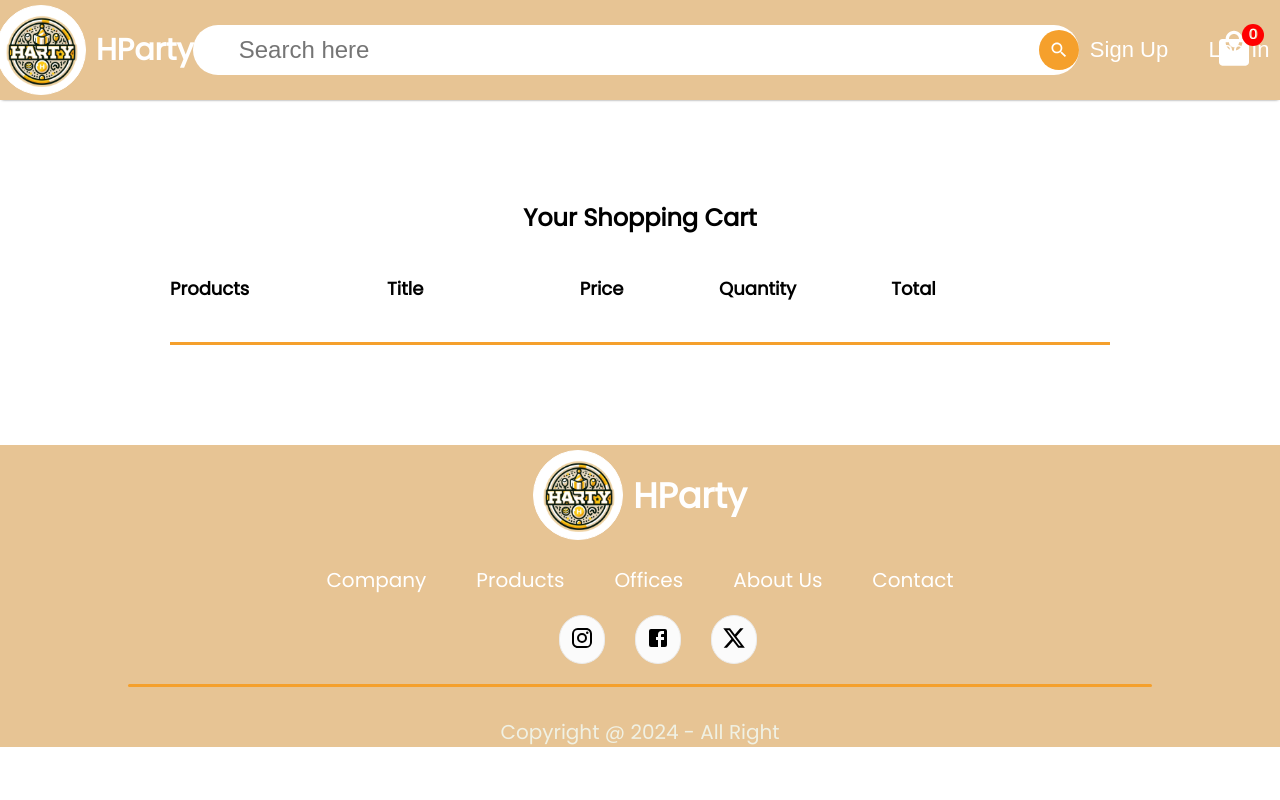
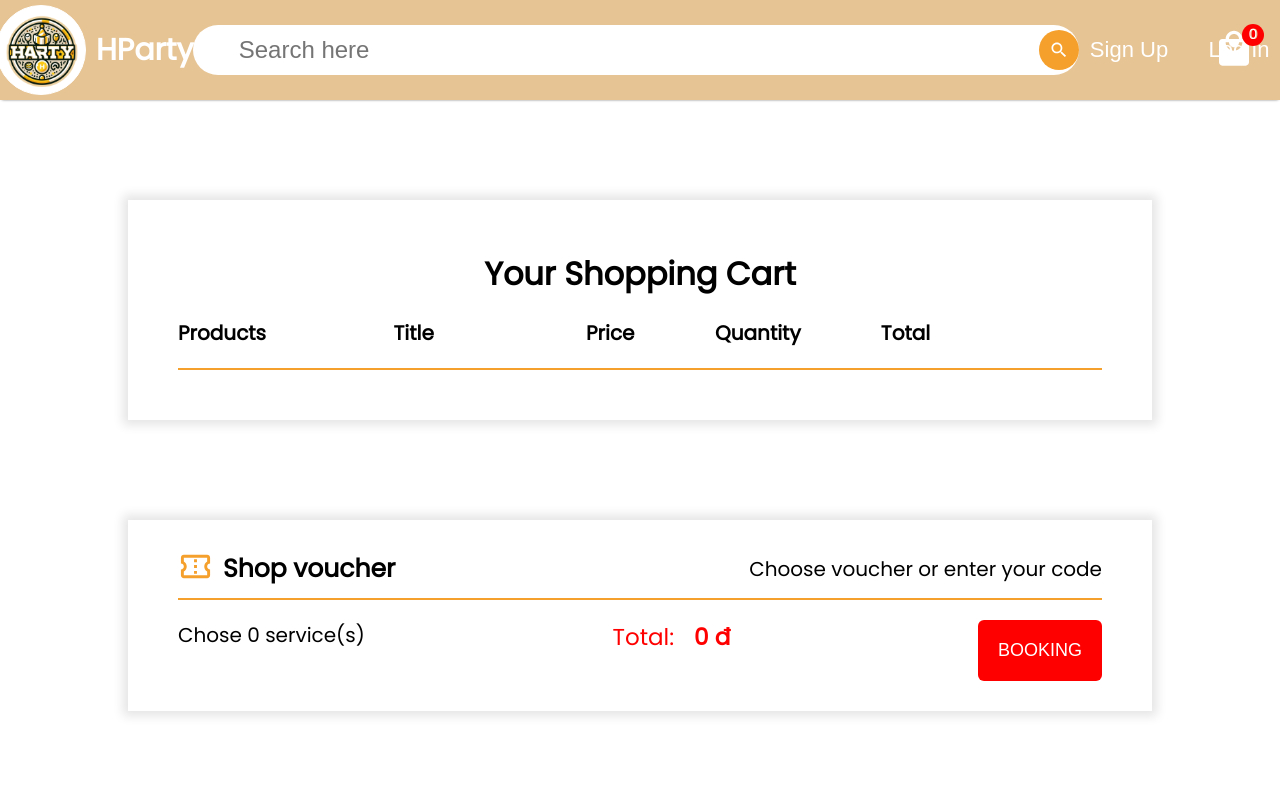
Before and after one commit to trananhmint/HParty, a React (Create React App) app: page /cart in a window 1280 px wide. Shown: the top 800 px of the page. Built offline with nearby package versions, Linux system fonts and the light colour scheme.

Commit message:
CartItems ServiceContext.jsx ServiceDisplay

```diff
--- a/src/App.js
+++ b/src/App.js
@@ -5,11 +5,12 @@ import Homepage from './Pages/Homepage';
 import LoginSignup from './Pages/LoginSignup';
 import Footer from './Components/Footer/Footer';
 import rooms_banner from './Components/Assets/rooms_banner.jpg';
-import decorations_banner from'./Components/Assets/decorations_banners.jpg';
+import decorations_banner from './Components/Assets/decorations_banners.jpg';
 import foods_banner from './Components/Assets/foods_banner.jpg';
 import waiters_banner from './Components/Assets/waiters_banner.png'
 import Cart from './Pages/Cart';
 import ServiceCategory from './Pages/ServiceCategory';
+import Service from './Pages/Service';
 
 function App() {
   return (
@@ -19,13 +20,16 @@ function App() {
         <Routes>
           <Route path='/' element={<Homepage />} />
           <Route path='/signup' element={<LoginSignup />} />
-          <Route path='/rooms' element={<ServiceCategory category="rooms" banner={rooms_banner}/>} />
-          <Route path='/decorations' element={<ServiceCategory category="decorations" banner={decorations_banner}/>}/>
-          <Route path='/foods' element={<ServiceCategory category="foods"  banner={foods_banner}/>}/>
-          <Route path='/waiters' element={<ServiceCategory category="waiters"  banner={waiters_banner}/>} />
-          <Route path='/cart' element={<Cart/>}/>
+          <Route path='/service' element={<Service />} >
+            <Route path=':serviceId'element={<Service/>}/>
+          </Route>
+          <Route path='/rooms' element={<ServiceCategory category="rooms" banner={rooms_banner} />} />
+          <Route path='/decorations' element={<ServiceCategory category="decorations" banner={decorations_banner} />} />
+          <Route path='/foods' element={<ServiceCategory category="foods" banner={foods_banner} />} />
+          <Route path='/waiters' element={<ServiceCategory category="waiters" banner={waiters_banner} />} />
+          <Route path='/cart' element={<Cart />} />
         </Routes>
-        <Footer/>
+        <Footer />
       </BrowserRouter>
     </div>
   );
--- a/src/Components/CartItems/CartItems.css
+++ b/src/Components/CartItems/CartItems.css
@@ -1,12 +1,15 @@
-.cartitems{
-    margin:  100px 170px;
+.cartitems-items{
+    margin:  100px auto;
+    width: 80%;
     display: flex;
     flex-direction: column;
+    box-shadow: 0px 0px 10px 5px #e5e5e5;
+    padding: 50px;
     gap: 20px;
 }
 
-.cartitems hr{
-    height: 3px;
+.cartitems-items hr{
+    height: 2px;
     background: #f5a02c;
     border: none;
     outline: none;
@@ -16,16 +19,18 @@
     display: grid;
     grid-template-columns: 0.5fr 2fr 1fr 1fr 1fr 1fr;
     align-items: center;
-    gap: 75px;
-    padding: 20px 0px;
+    gap: 50px;
     color: black;
-    font-size: 18px;
+    font-size: 20px;
     font-weight: 600;
 }
 
 .cartitems-format{
     font-size: 17px;
     font-weight: 500;
+}
+.cartitems-format p:nth-child(2) {
+    text-align: start;
 }
 .cartitems-image{
     height: 62px;
@@ -43,3 +48,78 @@
     margin: 0px 40px;
     cursor: pointer;
 }
+.cartitems-format svg:hover {
+    color: red;
+}
+
+.cartitems-total {
+    display: flex;
+    flex-direction: column;
+    justify-content: space-between;
+    width: 80%;
+    bottom: 0;
+    margin: 100px auto;
+    padding: 30px 50px;
+    box-shadow: 0 0 10px 5px #e5e5e5;
+    position: sticky;
+    background: white;
+}
+.cartitems-total hr {
+    width: 100%;
+    margin: 10px 0 20px 0;
+    border: none;
+    height: 2px;
+    background: #f5a02c;
+}
+.cartitems-total-promotion {
+    display: flex;
+    flex-direction: row;
+    justify-content: space-between;
+    align-items: center;
+}
+.cartitems-total-promotion p {
+    display: flex;
+    font-size: 20px;
+    /* font-weight: 600; */
+    cursor: pointer;
+}
+.cartitems-total-promotion p:first-child {
+    font-size: 25px;
+    font-weight: 700;
+    cursor: auto;
+}
+.cartitems-total-promotion svg {
+    font-size: 35px;
+    margin-right: 10px;
+    margin-top: -1px;
+    color: #f5a02c;
+}
+.cartitems-total-cart {
+    display: flex;
+    flex-direction: row;
+    justify-content: space-between;
+    font-size: 20px;
+}
+.cartitems-total-price {
+    display: flex;
+    flex-direction: row;
+}
+.cartitems-total-price {
+    font-size: 23px;
+    font-weight: 500;
+    color: red;
+}
+.cartitems-total-price p:last-child {
+    font-weight: 800;
+    margin-left: 20px;
+}
+.cartitems-total-cart button {
+    padding: 20px;
+    font-size: 18px;
+    font-weight: 500;
+    color: white;
+    background: red;
+    border: none;
+    border-radius: 6px;
+    cursor: pointer;
+}
--- a/src/Components/CartItems/CartItems.jsx
+++ b/src/Components/CartItems/CartItems.jsx
@@ -2,35 +2,59 @@ import React, { useContext } from 'react'
 import './CartItems.css'
 import { ServiceContext } from '../Context/ServiceContext'
 import RemoveCircleOutlineOutlinedIcon from '@mui/icons-material/RemoveCircleOutlineOutlined';
+import ConfirmationNumberOutlinedIcon from '@mui/icons-material/ConfirmationNumberOutlined';
 export const CartItems = () => {
-  const {all_service, cartItems, removeFromCart} = useContext(ServiceContext);
+  const { all_service, cartItems, removeFromCart } = useContext(ServiceContext);
+  const { getTotalPrice, getCountOfCart } = useContext(ServiceContext);
+
+
   return (
     <div className='cartitems'>
-        <h2>Your Shopping Cart</h2>
+      <div className="cartitems-items">
+        <h1>Your Shopping Cart</h1>
         <div className="cartitems-format-main">
-            <p>Products</p>
-            <p>Title</p>
-            <p>Price</p>
-            <p>Quantity</p>
-            <p>Total</p>
+          <p>Products</p>
+          <p>Title</p>
+          <p>Price</p>
+          <p>Quantity</p>
+          <p>Total</p>
         </div>
-        <hr/>
-        {all_service.map((e)=>{
-          if(cartItems[e.id] > 0){
+        <hr />
+        {all_service.map((e) => {
+          if (cartItems[e.id] > 0) {
             return <div>
               <div className="cartitems-format cartitems-format-main">
                 <img src={e.image} alt="" className='cartitems-image' />
                 <p>{e.name}</p>
                 <p>{e.new_price}.000đ</p>
                 <button className="cartitems-quantity">{cartItems[e.id]}</button>
-                <p>{e.new_price * cartItems[e.id]}.000đ</p>
-                <RemoveCircleOutlineOutlinedIcon className='cartitems-remove' onClick = {()=>{ removeFromCart(e.id) }}/>
+                <p>{e.new_price * cartItems[e.id]} đ</p>
+                <RemoveCircleOutlineOutlinedIcon className='cartitems-remove' onClick={() => { removeFromCart(e.id) }} />
               </div>
             </div>
-          }else{
+          } else {
             return null;
           }
         })}
+      </div>
+
+
+      <div className="cartitems-total">
+        <div className="cartitems-total-promotion">
+          <p> <ConfirmationNumberOutlinedIcon /> Shop voucher</p>
+          <p>Choose voucher or enter your code</p>
+        </div>
+        <hr />
+        <div className="cartitems-total-cart">
+          <p className="cartitems-total-services">Chose {getCountOfCart()} service(s)</p>
+          <div className="cartitems-total-price">
+            <p>Total: </p>
+            <p>{getTotalPrice()} đ</p>
+          </div>
+          <button>BOOKING</button>
+        </div>
+      </div>
+
     </div>
   )
 }
--- a/src/Components/Context/ServiceContext.jsx
+++ b/src/Components/Context/ServiceContext.jsx
@@ -25,13 +25,13 @@ const ServiceContextProvider = (props) => {
     }
 
 
-    const getTotalPrice = ()=>{
+    const getTotalPrice = () =>{
         let totalPrice = 0;
         for (let key in cartItems) {
-            if(key > 0 ){
-                let product = all_service.find((product)=> product.id === Number(key))
-                if(product){
-                    totalPrice += product.price * cartItems[key];
+            if(cartItems[key] > 0 ){
+                let serviceInfo = all_service.find((service)=> service.id === Number(key))
+                if(serviceInfo){
+                    totalPrice += serviceInfo.price * cartItems[key];
                 }
             }
         }
--- a/src/Components/ServiceDisplay/ServiceDisplay.css
+++ b/src/Components/ServiceDisplay/ServiceDisplay.css
@@ -32,6 +32,7 @@
 }
 .servicedisplay-right h1 {
     color: #3d3d3d;
+    text-align: start;
     font-size: 40px;
     font-weight: 700;
 }
--- a/src/Components/ServiceDisplay/ServiceDisplay.jsx
+++ b/src/Components/ServiceDisplay/ServiceDisplay.jsx
@@ -1,9 +1,12 @@
 import React, { useContext } from 'react'
-
+import '../ServiceDisplay/ServiceDisplay.css';
+import StarBorderOutlinedIcon from '@mui/icons-material/StarBorderOutlined';
+import StarOutlinedIcon from '@mui/icons-material/StarOutlined';
+import { ServiceContext } from '../Context/ServiceContext';
 
 const ServiceDisplay = (props) => {
   const { service } = props;
-  const { addToCart } = useContext(useContext);
+  const { addToCart } = useContext(ServiceContext);
   return (
     <div className='servicedisplay'>
       <div className="servicedisplay-left">
```
Also changed, not shown: src/logo.svg (deleted).
